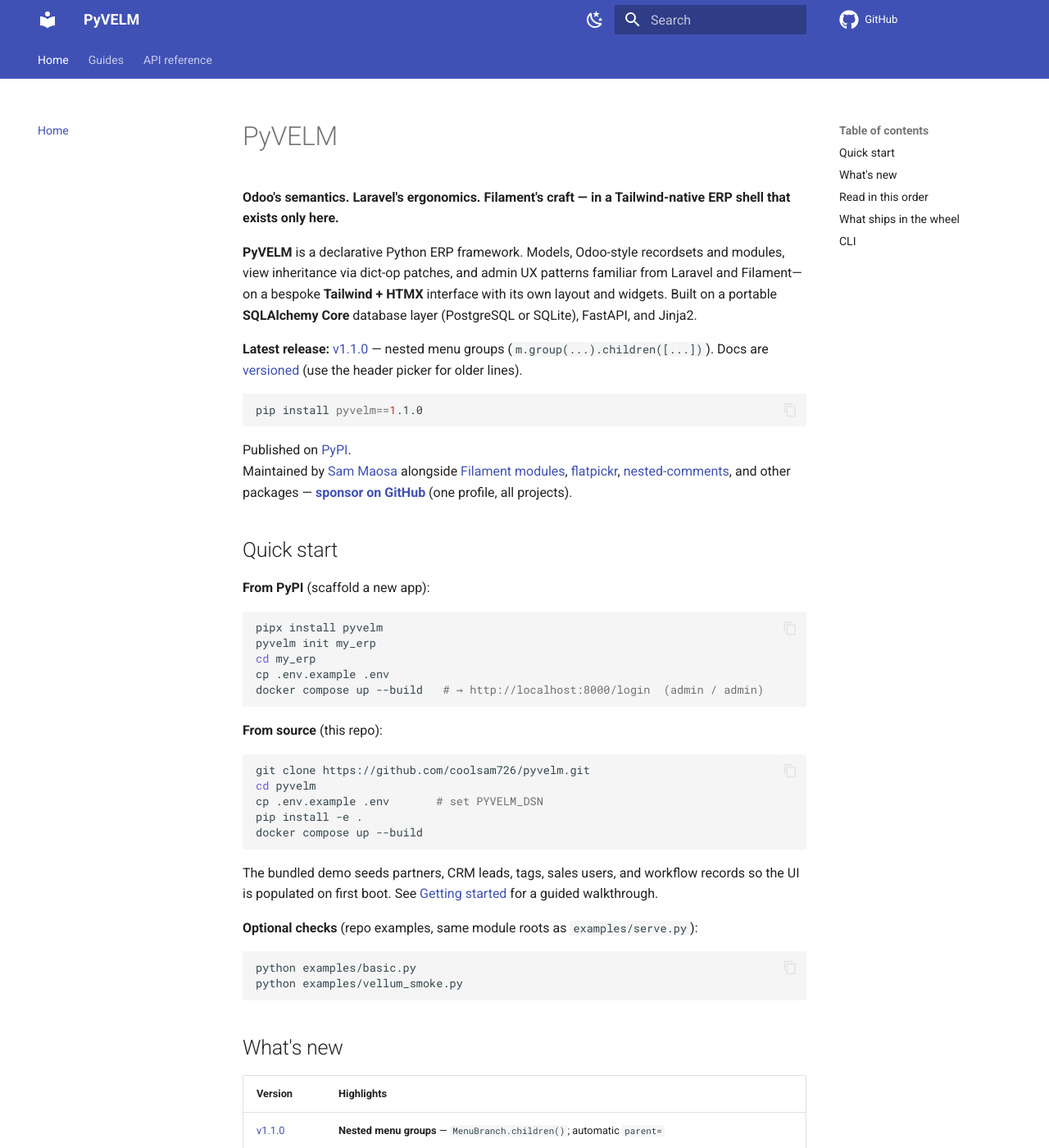
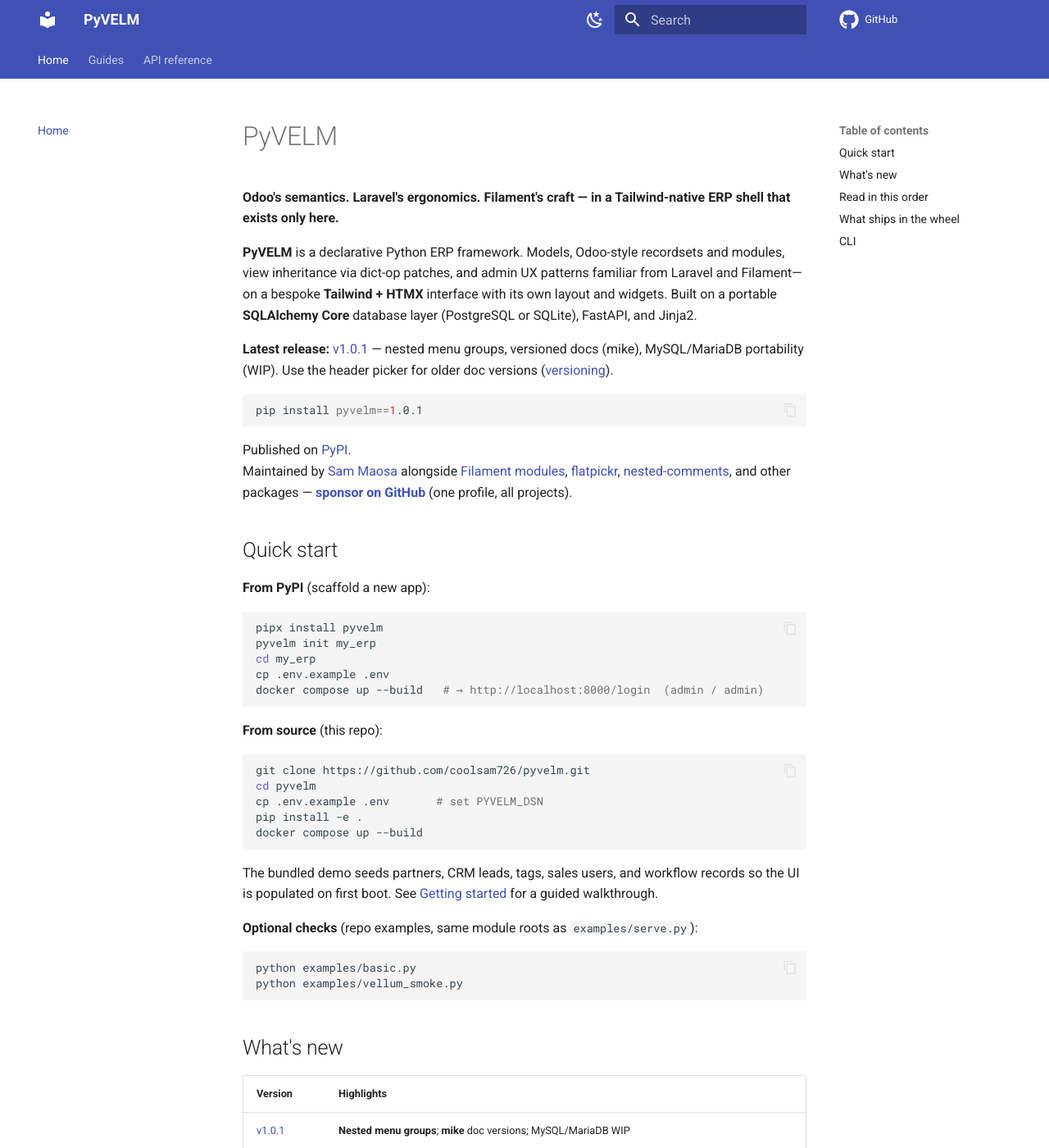
Before and after one commit to coolsam726/pyvelm, an MkDocs documentation site: the page built from docs/index.md, in a window 1280 px wide and 1400 px high. Shown: the whole window at 82% size. Built offline with MkDocs 1.6.1 and Material for MkDocs 9.7.7, drawn with Linux system fonts in a browser that asks for light colours; comment, search, counter and statistics services are not loaded; the version menu is left out.

Commit message:
Release v1.0.1
Consolidate Unreleased (mike docs, MySQL WIP, menu groups) into one patch
release; replace v1.1.0 version bump and release notes.

````diff
--- a/docs/index.md
+++ b/docs/index.md
@@ -8,12 +8,12 @@ dict-op patches, and admin UX patterns familiar from Laravel and Filament—on a
 bespoke **Tailwind + HTMX** interface with its own layout and widgets. Built on a
 portable **SQLAlchemy Core** database layer (PostgreSQL or SQLite), FastAPI, and Jinja2.
 
-**Latest release:** [v1.1.0](releases/v1.1.0.md) — nested menu groups
-(`m.group(...).children([...])`). Docs are [versioned](versioning.md) (use the
-header picker for older lines).
+**Latest release:** [v1.0.1](releases/v1.0.1.md) — nested menu groups, versioned
+docs (mike), MySQL/MariaDB portability (WIP). Use the header picker for older
+doc versions ([versioning](versioning.md)).
 
 ```bash
-pip install pyvelm==1.1.0
+pip install pyvelm==1.0.1
 ```
 
 Published on [PyPI](https://pypi.org/project/pyvelm/).
@@ -60,7 +60,7 @@ python examples/vellum_smoke.py
 
 | Version | Highlights |
 |---------|------------|
-| [v1.1.0](releases/v1.1.0.md) | **Nested menu groups** — `MenuBranch.children()`; automatic `parent=` |
+| [v1.0.1](releases/v1.0.1.md) | **Nested menu groups**; **mike** doc versions; MySQL/MariaDB WIP |
 | [v1.0.0](releases/v1.0.0.md) | **Database layer** (Postgres + SQLite), **seeders**, **Schema** migrations, multi-DB routing preview |
 | [v0.26.2](releases/v0.26.2.md) | **Workflow** sidebar links — ``view_module="workflow"`` fixes 404 on Instances/Approvals/Tasks |
 | [v0.26.1](releases/v0.26.1.md) | **`WEB_ROUTES`** mount on **Apps** install — no restart for [document layout](document-layout.md) designer / PDF routes |
--- a/pyproject.toml
+++ b/pyproject.toml
@@ -1,6 +1,6 @@
 [project]
 name = "pyvelm"
-version = "1.1.0"
+version = "1.0.1"
 description = "PyVELM — declarative Python ERP: Odoo recordsets & modules, Laravel/Filament ergonomics, unique Tailwind admin shell."
 readme = "README.md"
 license = "LGPL-3.0-or-later"
--- a/pyvelm/__init__.py
+++ b/pyvelm/__init__.py
@@ -4,7 +4,7 @@ from pathlib import Path as _Path
 # ``pyproject.toml`` — the release workflow refuses to publish if
 # they diverge, but the check is only enforced in CI; bump both
 # together when cutting a release.
-__version__ = "1.1.0"
+__version__ = "1.0.1"
 
 from .depends import depends
 from .env import Environment
````
Also changed, not shown: CHANGELOG.md (+6 -9 lines), docs/releases/v1.0.1.md (added, +61 -0 lines), docs/releases/v1.1.0.md (deleted, +0 -44 lines).
